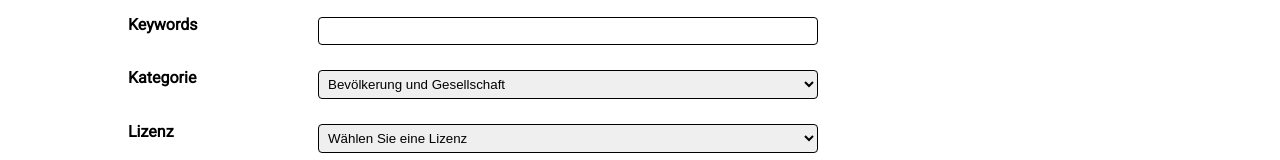
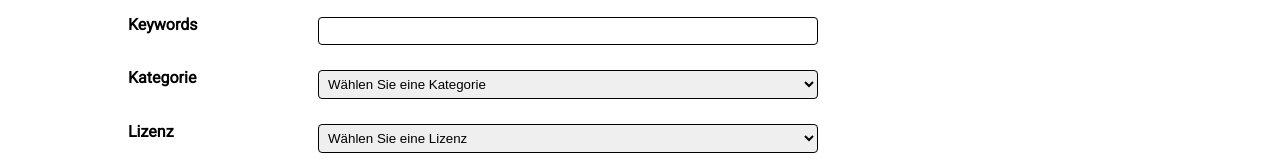
Before and after one commit to devansh-srivastav/open-data, a Next.js app: page /upload-data in a window 1280 px wide. Shown: the part 454-614 px from the top of the page. Built offline with nearby package versions, Linux system fonts and the light colour scheme.

Commit message:
wahlen sie

```diff
--- a/pages/upload-data.js
+++ b/pages/upload-data.js
@@ -13,7 +13,7 @@ export default function Uploaddata() {
     const apiUrl = "https://opendatabayernbackend.herokuapp.com/api/";
     //  const apiUrl = "http://localhost:3100/api/";
 
-    const categories = ["Bevölkerung und Gesellschaft", "Bildung, Kultur und Sport", "Energie", "Gesundheit", "Justiz, Rechtssystem und öffentliche Sicherheit",
+    const categories = ["Wählen Sie eine Kategorie","Bevölkerung und Gesellschaft", "Bildung, Kultur und Sport", "Energie", "Gesundheit", "Justiz, Rechtssystem und öffentliche Sicherheit",
         "Landwirtschaft", "Regierung und öffentlicher Sektor", "Regionen und Städte", "Umwelt", "Verkehr", "Wirtschaft und Finanzen", "Wissenschaft und Technologie", "Andere"
     ];
     const licences = ["Wählen Sie eine Lizenz","Datenlizenz Deutschland Namensnennung 2.0",
```
